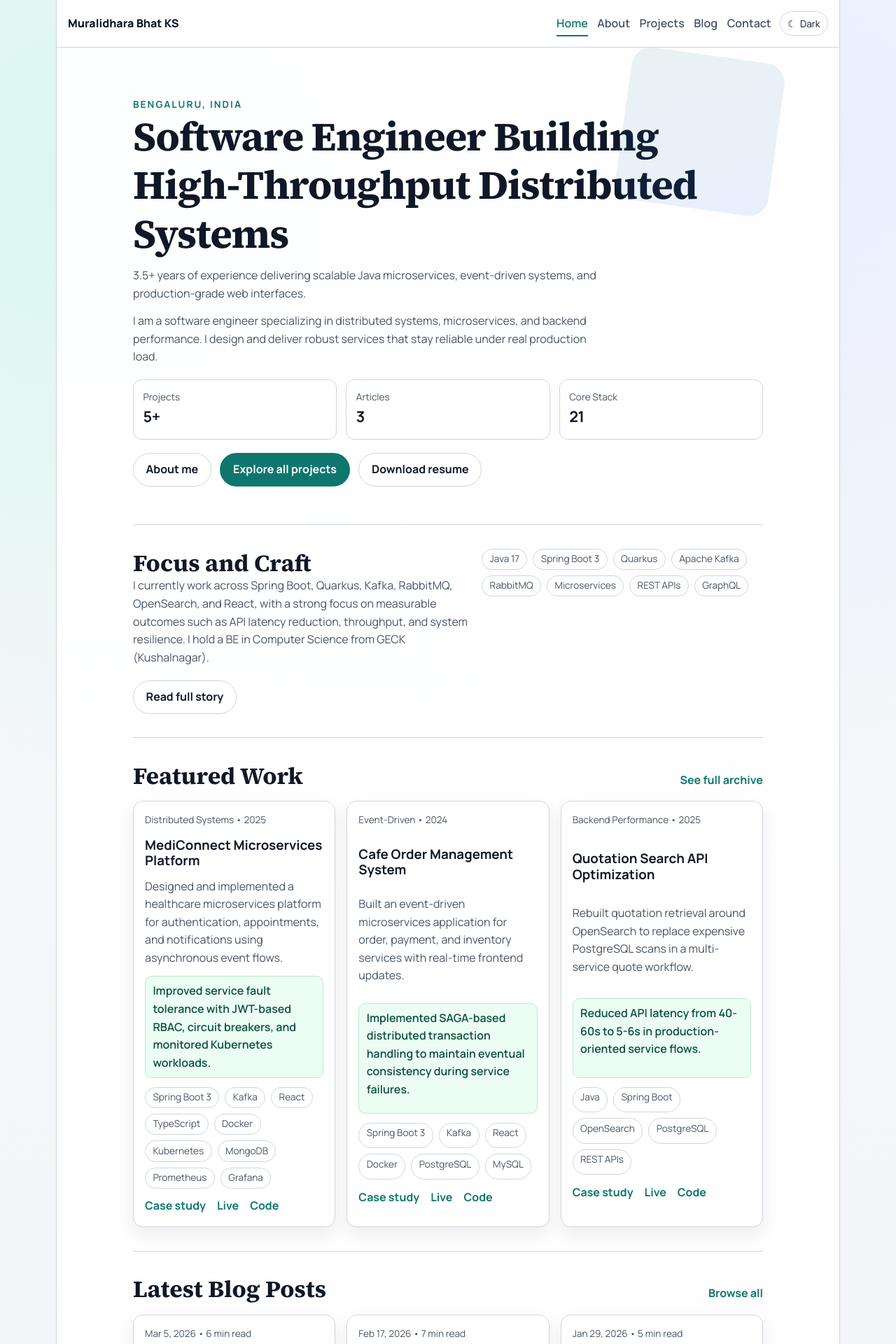
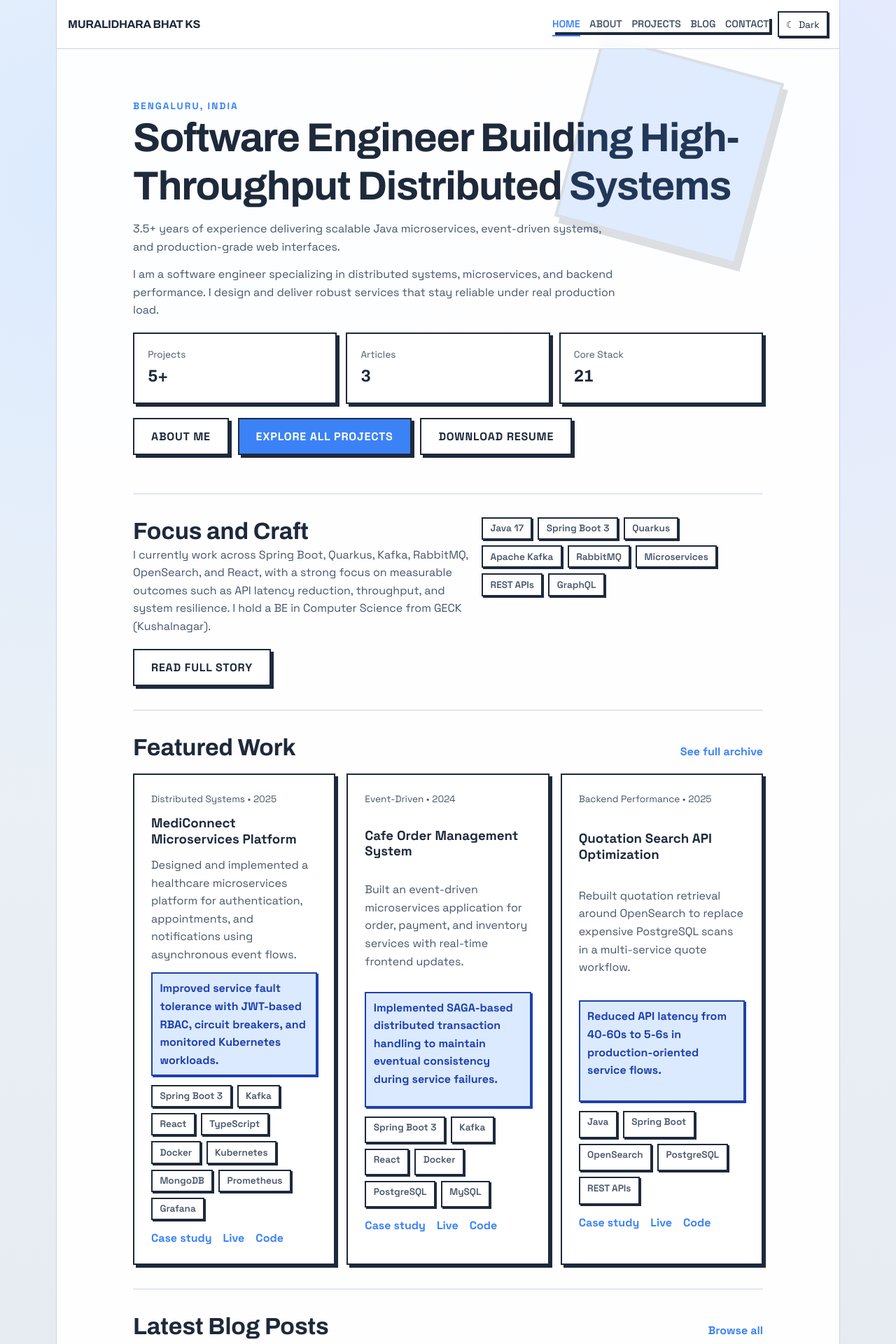
Before and after one commit to SlenderShield/SlenderShield.github.io, a React (Vite) app: page / in a window 1280 px wide. Shown: the top 1920 px of the page at 70% size. Built offline with nearby package versions, Linux system fonts and the light colour scheme.

Commit message:
style: Implement a visual redesign with new fonts, a refreshed color palette, and a blocky, shadow-based aesthetic across various UI components.

```diff
--- a/src/index.css
+++ b/src/index.css
@@ -1,39 +1,47 @@
-@import url('https://fonts.googleapis.com/css2?family=Manrope:wght@400;500;600;700;800&family=Source+Serif+4:opsz,wght@8..60,600;8..60,700&display=swap');
+@import url('https://fonts.googleapis.com/css2?family=Archivo:wght@300;400;500;600;700&family=Space+Grotesk:wght@300;400;500;600;700&display=swap');
 
 :root {
-  --bg: #f7f8fa;
+  --bg: #F1F5F9;
   --bg-deep: #ffffff;
-  --text: #101828;
-  --text-soft: #475467;
-  --line: #d0d5dd;
-  --brand: #0f766e;
-  --brand-soft: #ccfbf1;
-  --danger: #b42318;
-  --shadow: 0 10px 25px rgba(16, 24, 40, 0.08);
-  --font-body: 'Manrope', 'Segoe UI', sans-serif;
-  --font-heading: 'Source Serif 4', Georgia, serif;
+  --text: #1E293B;
+  --text-soft: #475569;
+  --line: #cbd5e1;
+  --brand: #3B82F6;
+  --brand-soft: #dbeafe;
+  --danger: #ef4444;
+  --shadow-color: #1E293B;
+  --shadow: 4px 4px 0px var(--shadow-color);
+  --shadow-hover: 6px 6px 0px var(--brand);
+  --font-body: 'Space Grotesk', 'Segoe UI', sans-serif;
+  --font-heading: 'Archivo', Georgia, sans-serif;
 
-  --bg-grad-1: #d8f7ef;
-  --bg-grad-2: #e9eeff;
-  --bg-grad-3: #f7f8fa;
-  --bg-grad-4: #f2f4f7;
+  --bg-grad-1: #dbeafe;
+  --bg-grad-2: #e0e7ff;
+  --bg-grad-3: #F1F5F9;
+  --bg-grad-4: #e2e8f0;
+
+  --radius-sm: 0px;
+  --radius-md: 0px;
+  --radius-lg: 0px;
+  --radius-pill: 0px;
+  --border-width: 2px;
 }
 
 :root[data-theme='dark'] {
-  --bg: #0f1723;
-  --bg-deep: #111b2a;
-  --text: #e5edf8;
-  --text-soft: #a5b4c7;
-  --line: #29405a;
-  --brand: #2dd4bf;
-  --brand-soft: #12343a;
-  --danger: #fb7185;
-  --shadow: 0 12px 28px rgba(0, 0, 0, 0.28);
+  --bg: #0F172A;
+  --bg-deep: #020617;
+  --text: #F1F5F9;
+  --text-soft: #94a3b8;
+  --line: #334155;
+  --brand: #3B82F6;
+  --brand-soft: #1e3a8a;
+  --danger: #f87171;
+  --shadow-color: #334155;
 
-  --bg-grad-1: #112a23;
-  --bg-grad-2: #1a2035;
-  --bg-grad-3: #0f1723;
-  --bg-grad-4: #111b2a;
+  --bg-grad-1: #0f172a;
+  --bg-grad-2: #1e3a8a;
+  --bg-grad-3: #0F172A;
+  --bg-grad-4: #020617;
 }
 
 * {
@@ -56,6 +64,10 @@ body {
     linear-gradient(180deg, var(--bg-grad-3) 0%, var(--bg-grad-4) 100%),
     var(--bg);
   line-height: 1.6;
+}
+
+* {
+  transition: background-color 0.2s ease, border-color 0.2s ease, color 0.2s ease;
 }
 
 input,
@@ -134,19 +146,22 @@ p {
 }
 
 .nav-toggle {
-  border: 1px solid var(--line);
-  border-radius: 999px;
+  border: var(--border-width) solid var(--shadow-color);
   background: #ffffff;
   font: inherit;
   font-weight: 700;
   font-size: 0.86rem;
   padding: 0.35rem 0.7rem;
   cursor: pointer;
+  box-shadow: 2px 2px 0px var(--shadow-color);
 }
 
 .brand {
   font-weight: 800;
   text-decoration: none;
+  font-family: var(--font-heading);
+  text-transform: uppercase;
+  letter-spacing: -0.02em;
 }
 
 .site-nav {
@@ -155,10 +170,10 @@ p {
   flex-direction: column;
   gap: 0.35rem;
   width: 100%;
-  border: 1px solid var(--line);
-  border-radius: 12px;
+  border: var(--border-width) solid var(--shadow-color);
   padding: 0.55rem;
   background: #ffffff;
+  box-shadow: 4px 4px 0px var(--shadow-color);
 }
 
 .site-nav.expanded {
@@ -171,8 +186,9 @@ p {
   color: var(--text-soft);
   position: relative;
   width: 100%;
-  border-radius: 8px;
   padding: 0.38rem 0.45rem;
+  text-transform: uppercase;
+  font-size: 0.9rem;
 }
 
 .site-nav a:hover {
@@ -197,13 +213,17 @@ p {
   display: inline-flex;
   align-items: center;
   gap: 0.35rem;
-  border: 1px solid var(--line);
-  border-radius: 999px;
+  border: var(--border-width) solid var(--shadow-color);
   background: #ffffff;
   padding: 0.35rem 0.65rem;
   font: inherit;
   font-size: 0.86rem;
   cursor: pointer;
+  box-shadow: 2px 2px 0px var(--shadow-color);
+}
+.theme-toggle:hover, .nav-toggle:hover {
+  transform: translate(-1px, -1px);
+  box-shadow: 3px 3px 0px var(--brand);
 }
 
 .theme-toggle span:last-child,
@@ -238,22 +258,23 @@ p {
 }
 
 .hero-section {
-  padding: 3.8rem 0 3rem;
+  padding: 5.8rem 0 5rem;
   position: relative;
 }
 
 .hero-section::after {
   content: '';
   position: absolute;
-  width: 220px;
-  height: 220px;
-  right: -20px;
+  width: 260px;
+  height: 260px;
+  right: 0px;
   top: 10px;
-  border-radius: 28px;
-  background: linear-gradient(160deg, #0f766e, #155eef);
-  opacity: 0.09;
-  transform: rotate(8deg);
+  background: var(--brand);
+  opacity: 0.15;
+  transform: rotate(15deg);
   pointer-events: none;
+  border: 4px solid var(--text);
+  box-shadow: 8px 8px 0px var(--text);
 }
 
 .eyebrow {
@@ -285,27 +306,41 @@ p {
 }
 
 .hero-kpis article {
-  border: 1px solid var(--line);
-  border-radius: 12px;
-  padding: 0.85rem;
+  border: var(--border-width) solid var(--shadow-color);
+  padding: 1.2rem;
   background: #ffffff;
+  box-shadow: var(--shadow);
+  transition: transform 0.2s ease, box-shadow 0.2s ease;
+}
+
+.hero-kpis article:hover {
+  transform: translate(-2px, -2px);
+  box-shadow: var(--shadow-hover);
 }
 
 .hero-kpis strong {
-  font-size: 1.35rem;
+  font-size: 1.5rem;
   letter-spacing: -0.02em;
+  font-family: var(--font-heading);
 }
 
 .button {
   display: inline-flex;
   align-items: center;
   justify-content: center;
-  border-radius: 999px;
-  padding: 0.65rem 1.1rem;
+  padding: 0.75rem 1.5rem;
   font-weight: 700;
   text-decoration: none;
-  border: 1px solid transparent;
+  border: var(--border-width) solid var(--shadow-color);
   cursor: pointer;
+  box-shadow: 4px 4px 0px var(--shadow-color);
+  text-transform: uppercase;
+  letter-spacing: 0.05em;
+  transition: transform 0.2s ease, box-shadow 0.2s ease;
+}
+.button:hover {
+  transform: translate(-2px, -2px);
+  box-shadow: 6px 6px 0px var(--text);
 }
 
 .button.solid {
@@ -315,7 +350,7 @@ p {
 
 .button.ghost {
   background: #ffffff;
-  border-color: var(--line);
+  border-color: var(--shadow-color);
 }
 
 .section-block {
@@ -346,21 +381,25 @@ p {
 
 .card {
   background: #ffffff;
-  border: 1px solid var(--line);
-  border-radius: 14px;
-  padding: 1rem;
+  border: var(--border-width) solid var(--shadow-color);
+  padding: 1.5rem;
   display: grid;
   gap: 0.8rem;
   box-shadow: var(--shadow);
+  transition: transform 0.2s ease, box-shadow 0.2s ease;
+}
+.card:hover {
+  transform: translate(-3px, -3px);
+  box-shadow: var(--shadow-hover);
 }
 
 .outcome {
-  color: #0c513f;
-  font-weight: 600;
-  background: #ecfdf3;
-  border: 1px solid #b7ebcd;
-  border-radius: 10px;
+  color: #1E40AF;
+  font-weight: 700;
+  background: #DBEAFE;
+  border: var(--border-width) solid #1E40AF;
   padding: 0.5rem 0.65rem;
+  box-shadow: 2px 2px 0px #1E40AF;
 }
 
 .chip-row {
@@ -374,11 +413,12 @@ p {
 
 .chip-row li,
 .chip-row span {
-  border: 1px solid var(--line);
-  border-radius: 999px;
+  border: var(--border-width) solid var(--shadow-color);
   padding: 0.2rem 0.65rem;
   font-size: 0.85rem;
   color: var(--text-soft);
+  font-weight: 600;
+  box-shadow: 2px 2px 0px var(--shadow-color);
 }
 
 .row-links {
@@ -418,12 +458,17 @@ p {
 }
 
 .blog-item {
-  border: 1px solid var(--line);
-  border-radius: 12px;
-  padding: 1rem;
+  border: var(--border-width) solid var(--shadow-color);
+  padding: 1.5rem;
   display: grid;
   gap: 0.6rem;
   background: #ffffff;
+  box-shadow: var(--shadow);
+  transition: transform 0.2s ease, box-shadow 0.2s ease;
+}
+.blog-item:hover {
+  transform: translate(-3px, -3px);
+  box-shadow: var(--shadow-hover);
 }
 
 .contact-form {
@@ -441,10 +486,15 @@ p {
 .contact-form textarea,
 .contact-form select {
   font: inherit;
-  padding: 0.6rem 0.8rem;
-  border: 1px solid var(--line);
-  border-radius: 10px;
+  padding: 0.8rem;
+  border: var(--border-width) solid var(--shadow-color);
   background: #ffffff;
+  box-shadow: inset 2px 2px 0px rgba(0,0,0,0.05);
+}
+.contact-form input:focus,
+.contact-form textarea:focus {
+  outline: none;
+  box-shadow: inset 4px 4px 0px rgba(0,0,0,0.05), 0 0 0 2px var(--brand);
 }
 
 .form-status {
@@ -463,12 +513,12 @@ p {
 }
 
 .detail-panel {
-  border: 1px solid var(--line);
-  border-radius: 14px;
-  padding: 1rem;
+  border: var(--border-width) solid var(--shadow-color);
+  padding: 1.5rem;
   background: #ffffff;
   display: grid;
   gap: 0.8rem;
+  box-shadow: var(--shadow);
 }
 
 .contact-layout {
@@ -499,10 +549,9 @@ p {
 }
 
 .chip-button {
-  border: 1px solid var(--line);
+  border: var(--border-width) solid var(--shadow-color);
   background: #ffffff;
-  border-radius: 999px;
-  padding: 0.3rem 0.7rem;
+  padding: 0.4rem 0.9rem;
   font: inherit;
   cursor: pointer;
   color: var(--text-soft);
@@ -510,6 +559,13 @@ p {
   display: inline-flex;
   align-items: center;
   justify-content: center;
+  font-weight: 600;
+  box-shadow: 2px 2px 0px var(--shadow-color);
+  transition: transform 0.1s ease, box-shadow 0.1s ease;
+}
+.chip-button:hover {
+  transform: translate(-1px, -1px);
+  box-shadow: 3px 3px 0px var(--brand);
 }
 
 .chip-button.active {
@@ -526,10 +582,14 @@ p {
 
 .search-field input {
   font: inherit;
-  padding: 0.6rem 0.8rem;
-  border: 1px solid var(--line);
-  border-radius: 10px;
+  padding: 0.8rem;
+  border: var(--border-width) solid var(--shadow-color);
   background: #ffffff;
+  box-shadow: inset 2px 2px 0px rgba(0,0,0,0.05);
+}
+.search-field input:focus {
+  outline: none;
+  box-shadow: inset 4px 4px 0px rgba(0,0,0,0.05), 0 0 0 2px var(--brand);
 }
 
 .social-inline {
@@ -542,11 +602,17 @@ p {
   display: inline-flex;
   align-items: center;
   gap: 0.45rem;
-  border: 1px solid var(--line);
-  border-radius: 999px;
-  padding: 0.35rem 0.7rem;
+  border: var(--border-width) solid var(--shadow-color);
+  padding: 0.4rem 0.8rem;
   text-decoration: none;
   color: var(--text-soft);
+  box-shadow: 2px 2px 0px var(--shadow-color);
+  font-weight: 600;
+  transition: transform 0.2s ease, box-shadow 0.2s ease;
+}
+.social-inline a:hover {
+  transform: translate(-2px, -2px);
+  box-shadow: 4px 4px 0px var(--brand);
 }
 
 .social-inline a svg {
```
